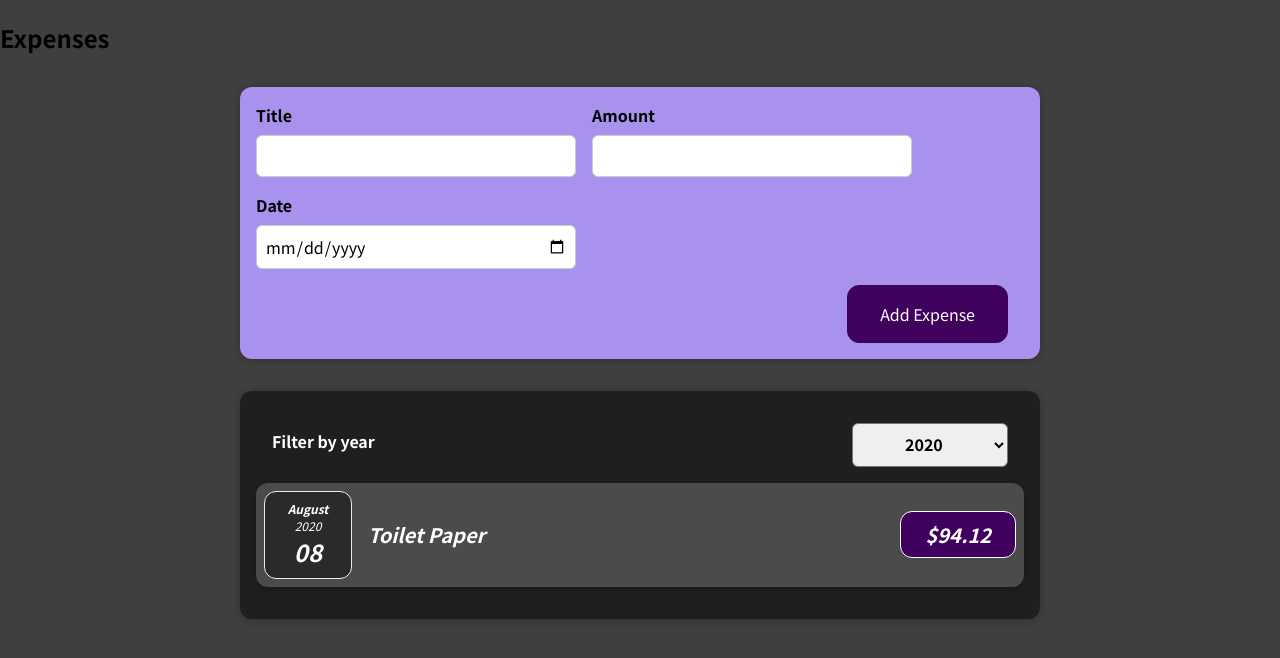
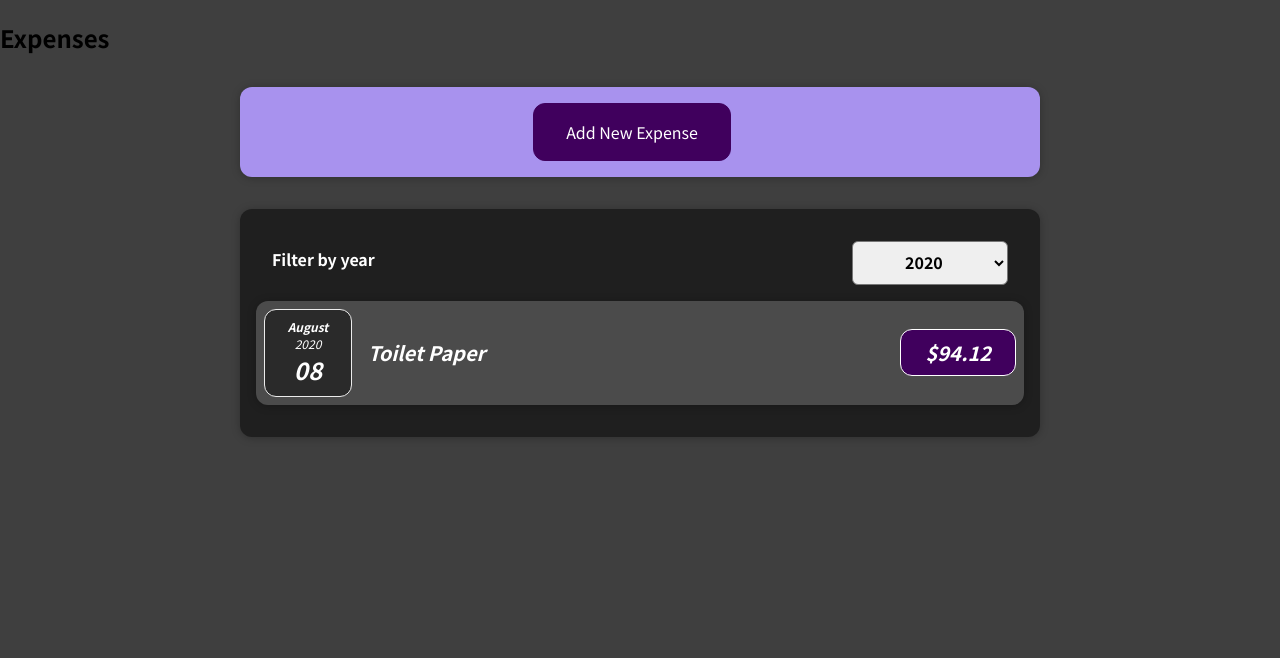
Before and after one commit to cgomezb/react-learning, a React (Create React App) app: page / in a window 1280 px wide. Shown: the top 658 px of the page. Built offline with nearby package versions, Linux system fonts and the light colour scheme.

Commit message:
feat: add a button to create a new expense

```diff
--- a/src/components/NewExpense/ExpenseForm.js
+++ b/src/components/NewExpense/ExpenseForm.js
@@ -34,6 +34,10 @@ const ExpenseForm = (props) => {
     setEnteredDate('');
   }
 
+  const cancelNewExpenseHandler = () => {
+    props.onCancelNewExpense();
+  }
+
   return (
     <form onSubmit={submitHandler}>
       <div className="new-expense__controls">
@@ -51,6 +55,7 @@ const ExpenseForm = (props) => {
         </div>
       </div>
       <div className="new-expense__actions">
+      <button type="button" onClick={cancelNewExpenseHandler}>Cancel</button>
       <button type="submit">Add Expense</button>
       </div>
     </form>
--- a/src/components/NewExpense/NewExpense.js
+++ b/src/components/NewExpense/NewExpense.js
@@ -1,7 +1,10 @@
+import { useState } from 'react';
 import ExpenseForm from './ExpenseForm';
 import './NewExpense.css';
 
 const NewExpense = (props) => {
+  const [showForm, setShowForm] = useState(false);
+
   const saveExpenseHandler = (enteredExpense) => {
     const newExpense = {
       ...enteredExpense,
@@ -9,11 +12,28 @@ const NewExpense = (props) => {
     }
 
     props.onAddExpense(newExpense);
+    setShowForm(false);
+  }
+
+  const addNewExpenseHandler = () => {
+    setShowForm(true);
+  }
+
+  const cancelNewExpenseHandler = () => {
+    setShowForm(false);
+  }
+
+  let newExpenseContent = <button onClick={addNewExpenseHandler}>Add New Expense</button>
+
+  if (showForm) {
+    newExpenseContent = <ExpenseForm
+      onSaveExpense={saveExpenseHandler}
+      onCancelNewExpense={cancelNewExpenseHandler}/>
   }
 
   return (
     <div className="new-expense">
-      <ExpenseForm onSaveExpense={saveExpenseHandler}/>
+      {newExpenseContent}
     </div>
   );
 }
```
